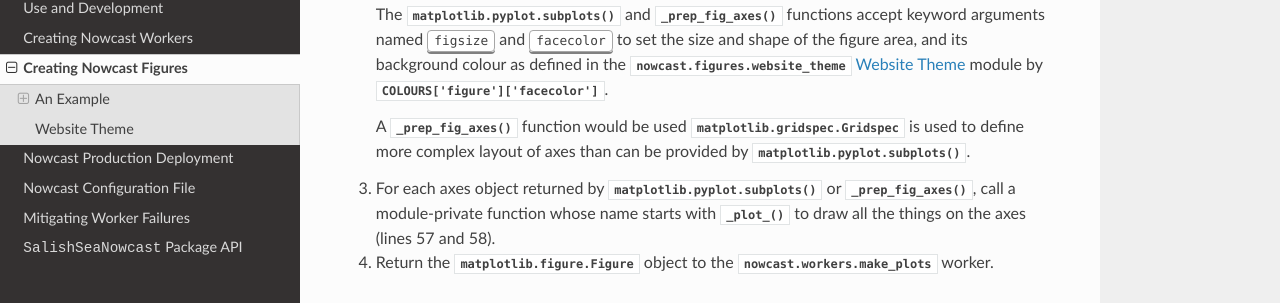
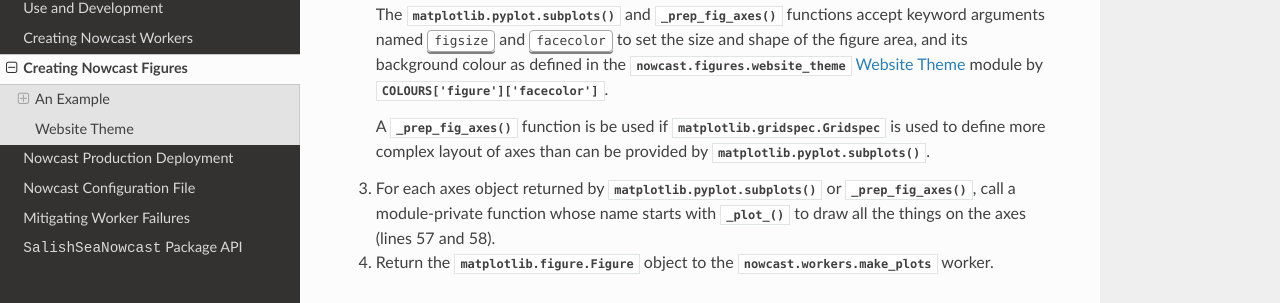
Before and after one commit to SalishSeaCast/SalishSeaNowcast, a Sphinx documentation site: the page built from docs/figures.rst, in a window 1280 px wide and 900 px high, scrolled down 5408 px. Shown: the part 141-444 px from the top of the window. Built offline with Sphinx 7.4.7 and the Read the Docs theme 2.0.0, drawn with Linux system fonts in a browser that asks for light colours.

Commit message:
Fix grammar and add missing word.

```diff
--- a/docs/figures.rst
+++ b/docs/figures.rst
@@ -347,7 +347,7 @@ The function code does 4 things:
    The :py:func:`matplotlib.pyplot.subplots` and :py:func:`_prep_fig_axes` functions accept keyword arguments named :kbd:`figsize` and :kbd:`facecolor` to set the size and shape of the figure area,
    and its background colour as defined in the :py:mod:`nowcast.figures.website_theme` :ref:`WebsiteTheme` module by :py:attr:`COLOURS['figure']['facecolor']`.
 
-   A :py:func:`_prep_fig_axes` function would be used :py:class:`matplotlib.gridspec.Gridspec` is used to define more complex layout of axes than can be provided by :py:func:`matplotlib.pyplot.subplots`.
+   A :py:func:`_prep_fig_axes` function is be used if :py:class:`matplotlib.gridspec.Gridspec` is used to define more complex layout of axes than can be provided by :py:func:`matplotlib.pyplot.subplots`.
 
 3. For each axes object returned by :py:func:`matplotlib.pyplot.subplots` or :py:func:`_prep_fig_axes`,
    call a module-private function whose name starts with :py:func:`_plot_` to draw all the things on the axes
```
